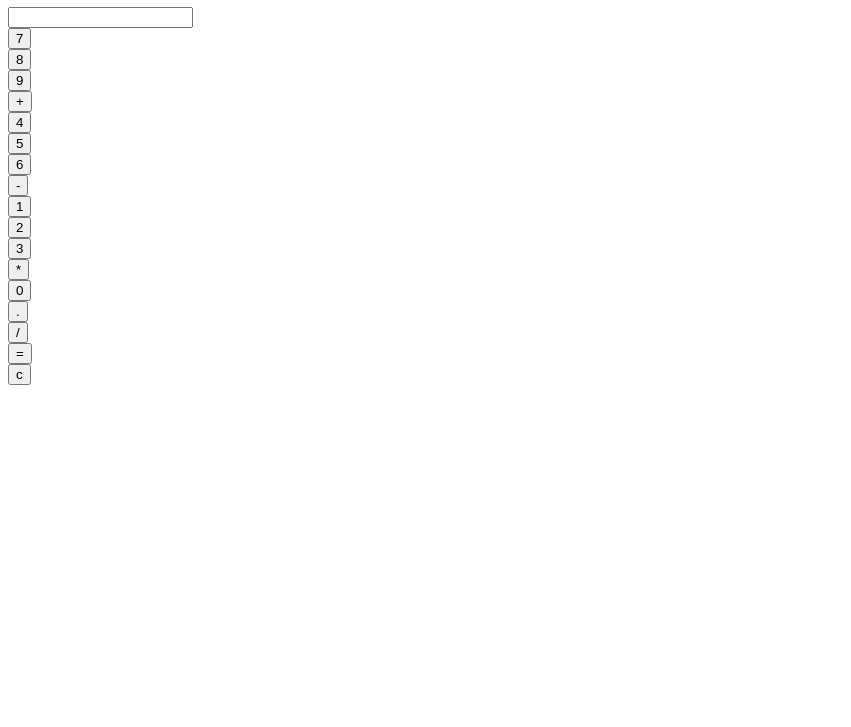
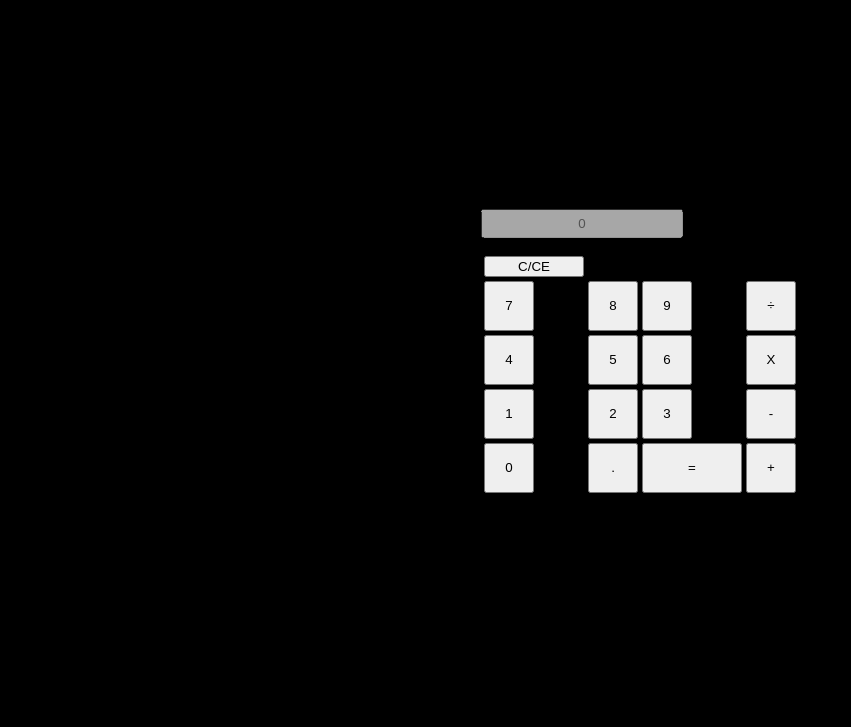
Before and after one commit to nik00did/calculator, a plain HTML site: page index.html in a window 1280 px wide. Shown: the part 73-800 px from the top of the page, without its empty margins (0-851 px from the left). Drawn offline with Linux system fonts and the light colour scheme.

Commit message:
Update index.html

```diff
--- a/index.html
+++ b/index.html
@@ -1,61 +1,60 @@
 <!DOCTYPE html>
 <html lang="en">
 <head>
-	<meta charset="UTF-8" />
-	<meta name="viewport" content="width=device-width, initial-scale=1.0" />
-	<meta http-equiv="X-UA-Compatible" content="ie=edge" />
-  	<title> HomeWork javascript calculator</title>
-	<link rel="stylesheet" href="style.css" type="text/css" />
+    <meta charset="UTF-8"/>
+    <meta name="viewport" content="width=device-width, initial-scale=1.0"/>
+    <meta http-equiv="X-UA-Compatible" content="ie=edge"/>
+    <title> HomeWork javascripot calculator</title>
+    <link rel="stylesheet" href="./scr/styles/styles.css" type="text/css"/>
 </head>
 <body>
-  <div class="container">
-	<div class="main">
-		<div class="body-calculator">
-			<div class="title-calculator">
-      			<h1>Javascript Calculator</h1>
-    		</div>
+<div class="main">
+    <div class="calc-block">
+        <div>
+            <p>CITIZEN</p>
+        </div>
+        <form name="form" class="form">
+            <input disabled type="text" id="display" class="textview" name="textview" value="0"/>
+        </form>
+        <table class="table">
+            <tr class="commandBtn">
+              <td><input class="button-ac clean" id="ac" type="button" value="C/CE"></td>
 
-		   	<form name="form" class="form">
-				<input type="text" class="textview" name="textview" />
+            </tr>
+            <tr>
+                <td><input class="number button" type="button" value="7"></td>
+                <td><input class="number button" type="button" value="8"></td>
+                <td><input class="number button" type="button" value="9"></td>
+                <td><input class="operation button" type="button" value="÷"></td>
+            </tr>
+            <tr>
+                <td><input class="number button" type="button" value="4"></td>
+                <td><input class="number button" type="button" value="5"></td>
+                <td><input class="number button" type="button" value="6"></td>
+                <td><input class="operation button" type="button" value="X"></td>
+            </tr>
+            <tr>
+                <td><input class="number button" type="button" value="1"></td>
+                <td><input class="number button" type="button" value="2"></td>
+                <td><input class="number button" type="button" value="3"></td>
+                <td><input class="operation button" type="button" value="-"></td>
+            </tr>
+            <tr>
+                <td><input class="number button null" type="button" value="0"></td>
+                <td><input id="decimal" class="button" type="button" value="."></td>
+              <td>
+                <input class="button operation equal" type="button" value="=">
+              </td>
+                <td><input class="button operation" type="button" value="+"></td>
+            </tr>
 
-				<div class="table">
-					<div class="row">
-						<div><input class="button" type="button" value="7" onclick="insert(7)"></div>
-						<div><input class="button" type="button" value="8" onclick="insert(8)"></div>
-						<div><input class="button" type="button" value="9" onclick="insert(9)"></div>
-						<div><input class="button" type="button" value="+" onclick="insert('+')"></div>
-					</div>
 
-					<div class="row">
-						<div><input class="button" type="button" value="4" onclick="insert(4)"></div>
-						<div><input class="button" type="button" value="5" onclick="insert(5)"></div>
-						<div><input class="button" type="button" value="6" onclick="insert(6)"></div>
-						<div><input class="button" type="button" value="-" onclick="insert('-')"></div>
-					</div>
+            </>
+        </table>
+    </div>
 
-					<div class="row">
-						<div><input class="button" type="button" value="1" onclick="insert(1)"></div>
-						<div><input class="button" type="button" value="2" onclick="insert(2)"></div>
-						<div><input class="button" type="button" value="3" onclick="insert(3)"></div>
-			    		<div><input class="button" type="button" value="*" onclick="insert('*')"></div>
-					</div>
-
-					<div class="row">
-						<div><input class="button" type="button" value="0" onclick="insert(0)"></div>
-						<!-- <div><input class="button" type="button" value="%" onclick="insert('%')"></div> -->
-						<div><input class="button" type="button" value="." onclick="insert('.')"></div>
-			    		<div><input class="button" type="button" value="/" onclick="insert('/')"></div>
-					</div>
-					<div class="row">
-						<div><input class="button equal" type="button" value="=" onclick="equal()"></div>
-		    			<div><input class="button clean" type="button" value="c" onclick="clean()"></div>
-					</div>
-				</div>
-			</form>
-		</div>
-	</div>
-  </div>
-
-  <script src="main.js"></script>
+    <script src="./scr/scripts/model.js"></script>
+    <script src="./scr/scripts/script.js"></script>
+</div>
 </body>
 </html>
```
